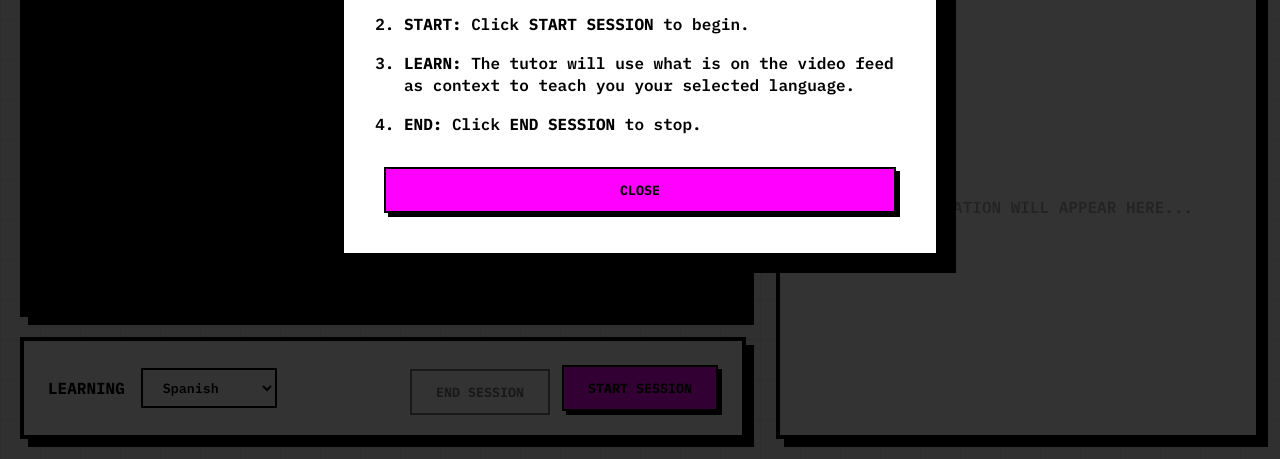
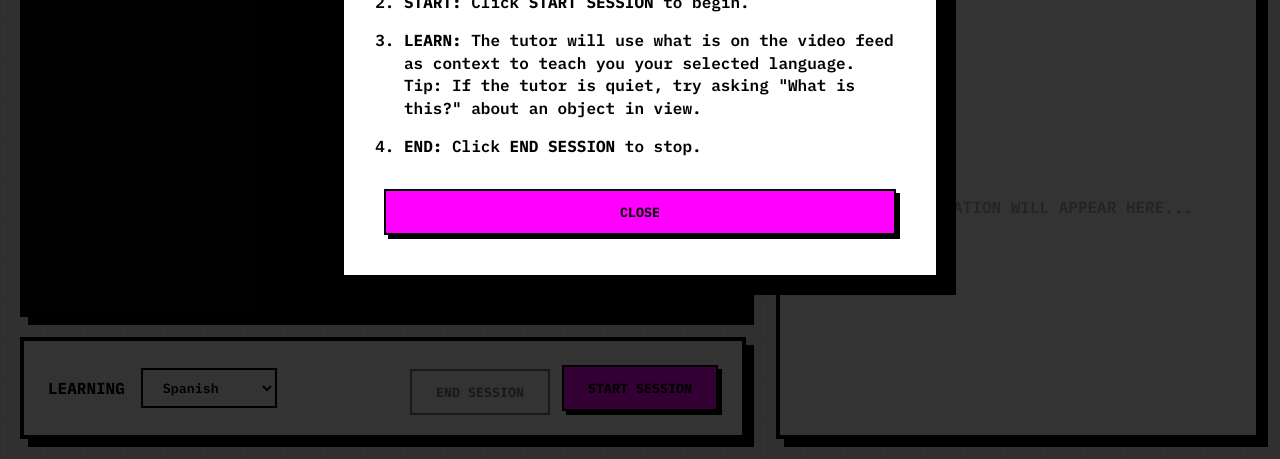
Before and after one commit to OOlajide/lingo-lens, a website built with Vite: page index.html in a window 1280 px wide. Both pictures are taken after a click on the button "GUIDE". Shown: the part 341-800 px from the top of the page. Built offline with nearby package versions, Linux system fonts and the light colour scheme.

Commit message:
add README and enhance guide modal instructions

```diff
--- a/index.html
+++ b/index.html
@@ -528,7 +528,7 @@
       <ol>
         <li><strong>SELECT:</strong> Pick a language.</li>
         <li><strong>START:</strong> Click <strong>START SESSION</strong> to begin.</li>
-        <li><strong>LEARN:</strong> The tutor will use what is on the video feed as context to teach you your selected language.</li>
+        <li><strong>LEARN:</strong> The tutor will use what is on the video feed as context to teach you your selected language. Tip: If the tutor is quiet, try asking "What is this?" about an object in view.</li>
         <li><strong>END:</strong> Click <strong>END SESSION</strong> to stop.</li>
       </ol>
       <button id="closeGuideBtn">CLOSE</button>
```
Also changed, not shown: README.md (added).
